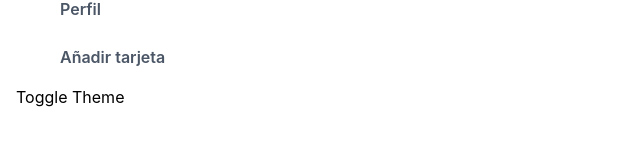
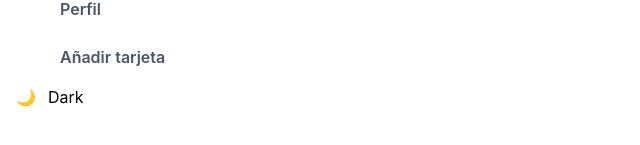
Before and after one commit to sronaal/red-social-app, a React app: page / in a window 1280 px wide. Shown: the part 283-428 px from the top of the page, without its empty margins (0-640 px from the left). Built offline with nearby package versions, Linux system fonts and the light colour scheme; some icons are missing; the HTML template or start-up script is replaced by a standard one.

Commit message:
Agregar gestión de tema con Zustand y componente BtnToggleTheme para alternar entre modos claro y oscuro

```diff
--- a/src/App.jsx
+++ b/src/App.jsx
@@ -1,10 +1,12 @@
 import { QueryClient, QueryClientProvider } from '@tanstack/react-query'
 import { ReactQueryDevtools } from '@tanstack/react-query-devtools'
 import { MyRoutes } from './routes/router';
+import { useThemeStore } from './store/ThemeStore';
 function App() {
 
   const queryClient = new QueryClient();
-
+  const {theme} = useThemeStore()
+  document.documentElement.classList.toggle("dark", theme === 'dark')
   return (
     <QueryClientProvider client={queryClient}>
       <MyRoutes/>
--- a/src/components/ui/button/BtnToggleTheme.jsx
+++ b/src/components/ui/button/BtnToggleTheme.jsx
@@ -1,9 +1,13 @@
 import React from 'react'
+import { useThemeStore } from '../../../store/ThemeStore'
 
 export const BtnToggleTheme = () => {
-  return (
-    <button className='flex items-center gap-3 p-2 rounded-lg hover:bg-gray-100 dark:hover:bg-primary/20 transition-all justify-center cursor-pointer'>
-        <span>Toggle Theme</span>
-    </button>
-  )
+
+    const {theme, setTheme} = useThemeStore()
+    return (
+        <button className='flex items-center gap-3 p-2 rounded-lg hover:bg-gray-100 dark:hover:bg-primary/20 transition-all justify-center cursor-pointer' onClick={setTheme}>
+            <span>{theme === 'light' ? '🌙' : '☀️'}</span>
+            <span>{theme === 'light' ? 'Dark' : 'Light'}</span>
+        </button>
+    )
 }
--- a/src/index.css
+++ b/src/index.css
@@ -1,4 +1,6 @@
 @import "tailwindcss";
+
+@custom-variant dark (&:where(.dark,.dark *));
 
 @theme{
     --color-primary: #00A6F4;
--- /dev/null
+++ b/src/store/ThemeStore.jsx
@@ -0,0 +1,17 @@
+import { create } from "zustand";
+import { persist } from "zustand/middleware";
+
+export const useThemeStore = create(
+    persist(set => ({
+    theme: 'light',
+    setTheme: () => set((state) => {
+        const newTheme = state.theme ===  'light' ? 'dark' : 'light';
+        document.documentElement.classList.remove(state.theme);
+        document.documentElement.classList.add(newTheme);
+        return { theme: newTheme }
+    })
+}), {
+    name: 'theme-storage'
+}
+)
+)
```
